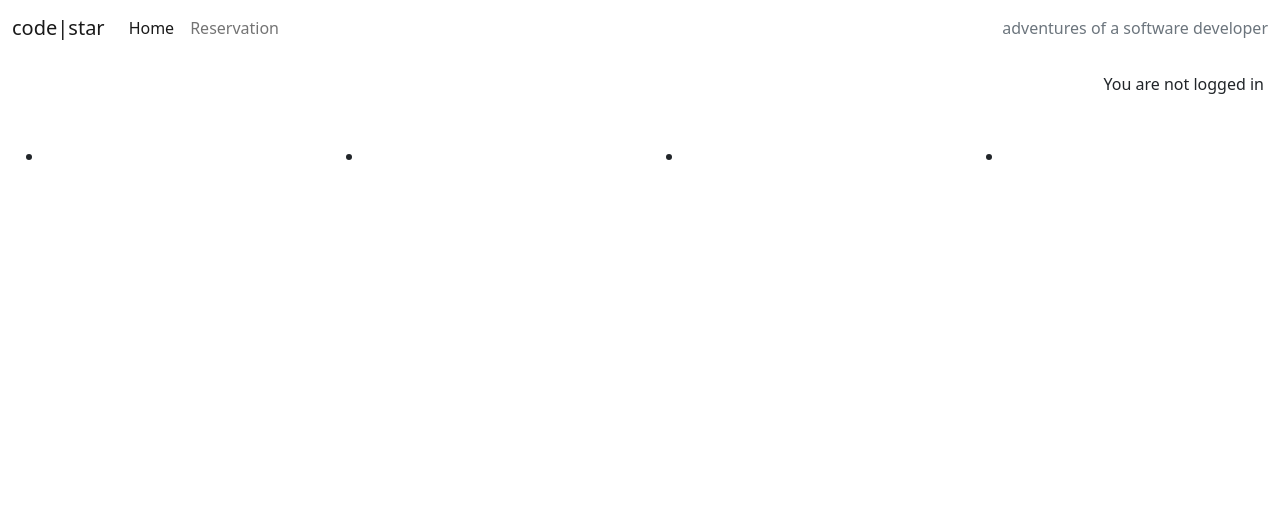
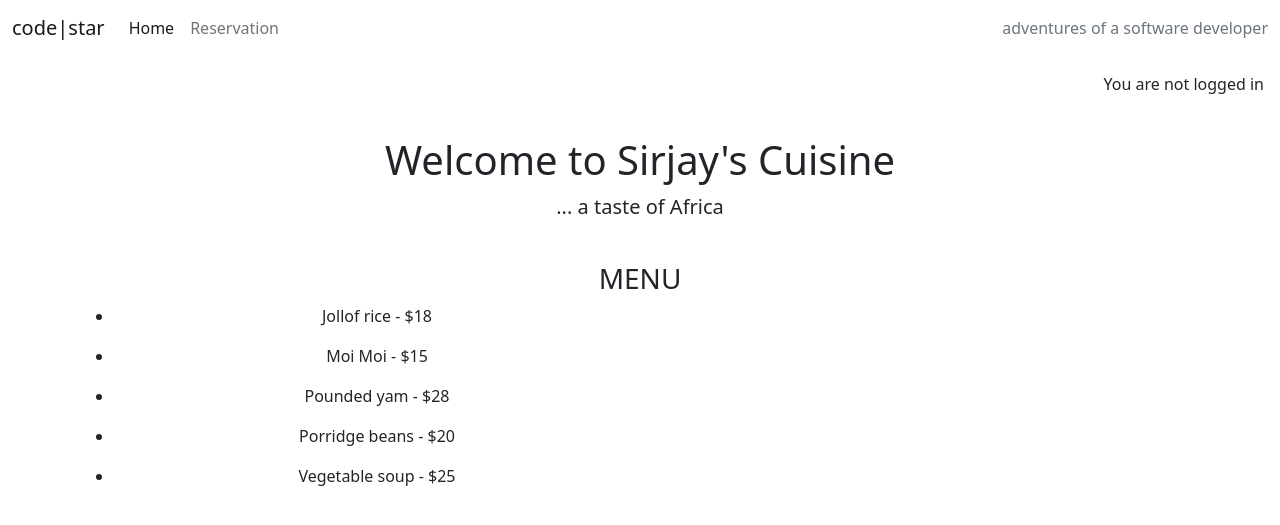
Before and after one commit to Sirjay009/Sirjays-Cuisine, a Django app: page / in a window 1280 px wide. Shown: the top 525 px of the page. Run offline with Django 4.2, Linux system fonts and the light colour scheme.

Commit message:
Modify home app's models.py and template

```diff
--- a/home/models.py
+++ b/home/models.py
@@ -1,6 +1,8 @@
 from django.db import models
 
 # Create your models here.
+
+
 class Home(models.Model):
     title = models.CharField(max_length=200)
     slogan = models.TextField()
--- a/home/templates/home/home_list.html
+++ b/home/templates/home/home_list.html
@@ -4,70 +4,44 @@
 {% block content %}
 
 <!-- home.html content starts here -->
-<div class="container-fluid">
+<article class="container">
+    <section class="callout">
+        <div class="opaque-overlay">&nbsp;</div>
         <div class="row">
-
-        <!-- Home Entries Column -->
-        <article class="container">
-            <!--Callout-->
-            <section>
-                <div class="row">
-                    <div class="col-12">
-                        <h1 class="home-title">{{ home.title }}</h1>
-                        <p class="home-slogan">{{ home.slogan }}</p>
+            <div class="col-12 jumbotron text-center">
+                <h1 class="jumbotron-header">Welcome to Sirjay's Cuisine</h1>
+                <p class="lead">... a taste of Africa</p>
             </div>
         </div>
     </section>
-            <!--/Callout-->
-
-            <!--Menu-->
-            <section>
-                <h2 class="home-menu">{{ home.menu }}</h2>
-
+    <section class="menu">
+        <div class="opaque-overlay">&nbsp;</div>
         <div class="row">
-                    <div class="col-12 col-sm-6 col-lg-3">
-                        <div class="dish">
-                            <h3>{{ home.dish }}</h3>
-                            <ul>
-                                <li>{{ home.description }}</li>
-                            </ul>
-                        </div>
+            <div class="col-12 text-center">
+                <h3 class="menu-header">MENU</h3>
+                <div class="col-12 col-sm-6 co-lg-3">
+                    <ul><li>Jollof rice - $18</li></ul>
                 </div>
 
-                    <div class="col-12 col-sm-6 col-lg-3">
-                        <div class="dish">
-                            <h3>{{ home.dish }}</h3>
-                            <ul>
-                                <li>{{ home.description }}</li>
-                            </ul>
-                        </div>
+                <div class="col-12 col-sm-6 co-lg-3">
+                    <ul><li>Moi Moi - $15</li></ul>
                 </div>
 
-                    <div class="col-12 col-sm-6 col-lg-3">
-                        <div class="dish">
-                            <h3>{{ home.dish }}</h3>
-                            <ul>
-                                <li>{{ home.description }}</li>
-                            </ul>
-                        </div>
+                <div class="col-12 col-sm-6 co-lg-3">
+                    <ul><li>Pounded yam - $28</li></ul>
                 </div>
 
-                    <div class="col-12 col-sm-6 col-lg-3">
-                        <div class="dish">
-                            <h3>{{ home.dish }}</h3>
-                            <ul>
-                                <li>{{ home.description }}</li>
-                            </ul>
+                <div class="col-12 col-sm-6 co-lg-3">
+                    <ul><li>Porridge beans - $20</li></ul>
+                </div>
+
+                <div class="col-12 col-sm-6 co-lg-3">
+                    <ul><li>Vegetable soup - $25</li></ul>
                 </div>
             </div>
         </div>
     </section>
-            <!--/Menu-->
 </article>
-
-    </div>
-</div>
-
 <!-- home.html content ends here -->
 {% endblock %}
 
```
Lines whose indentation alone changed are shown as unchanged.
